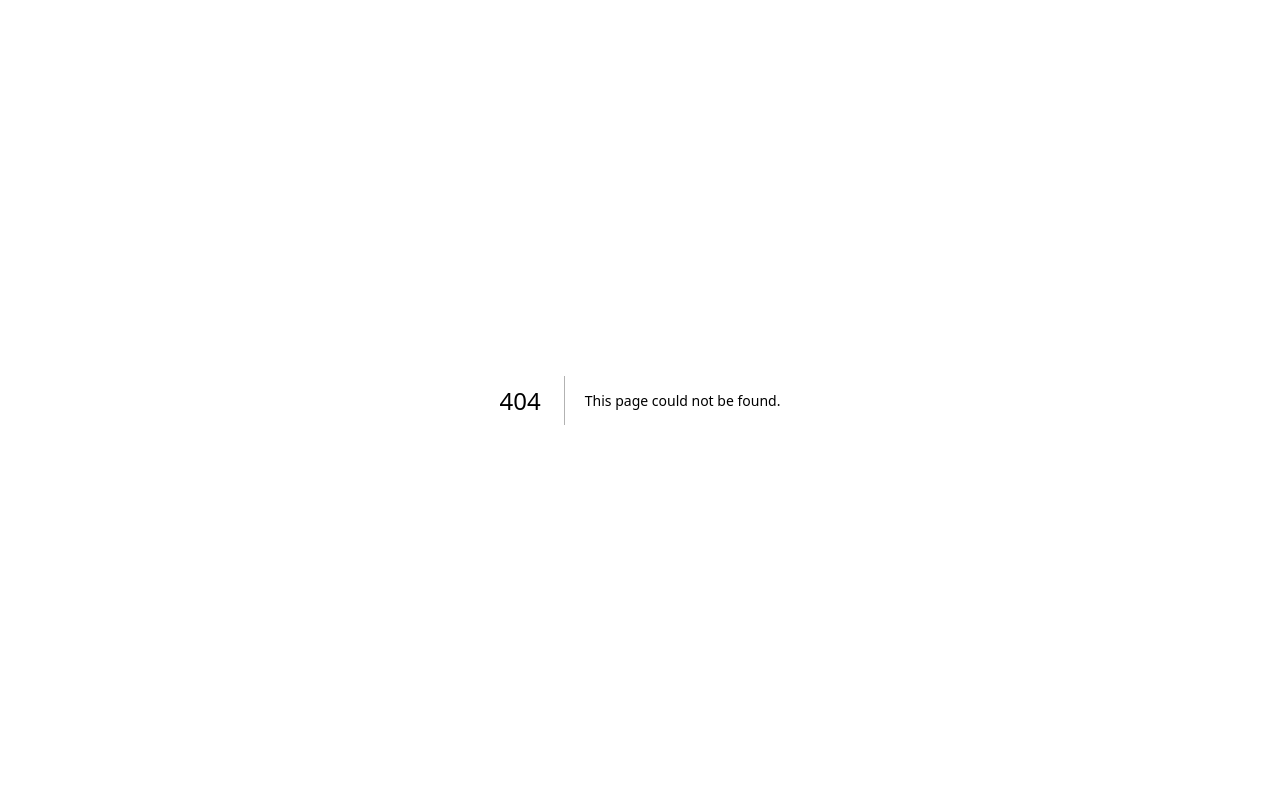
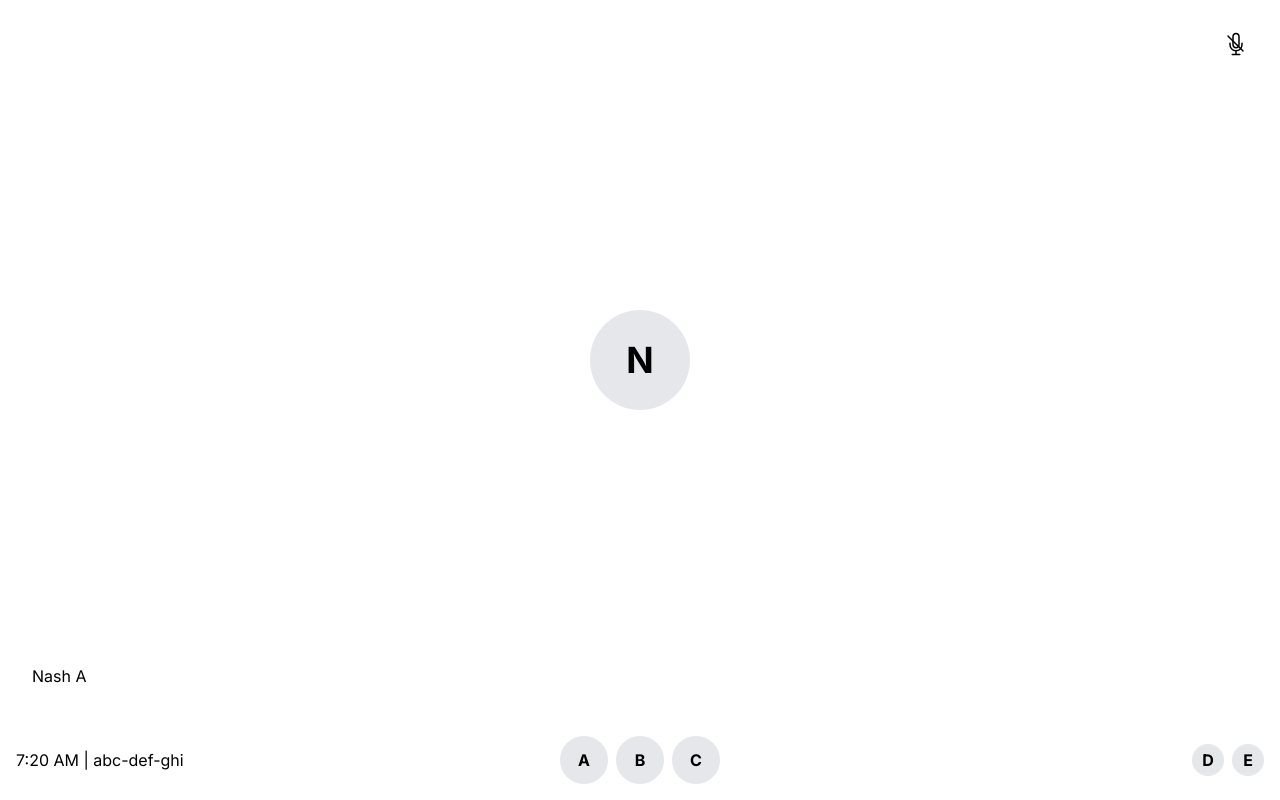
Before and after one commit to flowfree/video-conference, a Next.js app: page /layout1 in a window 1280 px wide. Before the commit this address had no page. Built offline with nearby package versions, Linux system fonts and the light colour scheme.

Commit message:
Basic layout for 1 participant

```diff
--- /dev/null
+++ b/src/app/components/index.ts
@@ -0,0 +1 @@
+export * from './microphone-slash-icons'
--- /dev/null
+++ b/src/app/components/microphone-slash-icons.tsx
@@ -0,0 +1,23 @@
+export function MicrophoneSlashIcon() {
+  return (
+    <svg
+      xmlns='http://www.w3.org/2000/svg'
+      fill='none'
+      strokeWidth={1.5}
+      viewBox='0 0 24 24'
+      stroke='currentColor'
+      className='w-6 h-6'
+    >
+      <path
+        strokeLinecap='round'
+        strokeLinejoin='round'
+        d='M19 19L17.591 17.591L5.409 5.409L4 4'
+      />
+      <path
+        strokeLinecap='round'
+        strokeLinejoin='round'
+        d='M12 18.75C13.5913 18.75 15.1174 18.1179 16.2426 16.9926C17.3679 15.8674 18 14.3413 18 12.75V11.25M12 18.75C10.4087 18.75 8.88258 18.1179 7.75736 16.9926C6.63214 15.8674 6 14.3413 6 12.75V11.25M12 18.75V22.5M8.25 22.5H15.75M12 15.75C11.2044 15.75 10.4413 15.4339 9.87868 14.8713C9.31607 14.3087 9 13.5456 9 12.75V4.5C9 3.70435 9.31607 2.94129 9.87868 2.37868C10.4413 1.81607 11.2044 1.5 12 1.5C12.7956 1.5 13.5587 1.81607 14.1213 2.37868C14.6839 2.94129 15 3.70435 15 4.5V12.75C15 13.5456 14.6839 14.3087 14.1213 14.8713C13.5587 15.4339 12.7956 15.75 12 15.75Z'
+      />
+    </svg>
+  )
+}
--- a/src/app/layout.tsx
+++ b/src/app/layout.tsx
@@ -16,7 +16,9 @@ export default function RootLayout({
 }) {
   return (
     <html lang="en">
-      <body className={inter.className}>{children}</body>
+      <body className={inter.className + ' h-screen antialiased'}>
+        {children}
+      </body>
     </html>
   )
 }
--- /dev/null
+++ b/src/app/layout1/page.tsx
@@ -0,0 +1,46 @@
+'use client'
+
+import { MicrophoneSlashIcon } from "@/app/components"
+
+export default function Page() {
+  return (
+    <div className="w-full h-full flex flex-col">
+      <div className="grow relative flex items-center justify-center">
+        <div className="w-[100px] h-[100px] flex items-center justify-center rounded-full bg-gray-200 text-4xl font-bold">
+          N
+        </div>
+        <div className="absolute top-8 right-8">
+          <MicrophoneSlashIcon />
+        </div>
+        <div className="absolute bottom-8 left-8">
+          Nash A
+        </div>
+      </div>
+
+      <div className="p-4 flex flex-row gap-4 items-center">
+        <div className="basis-1/3">
+          7:20 AM | abc-def-ghi
+        </div>
+        <div className="basis-1/3 flex flex-row gap-2 justify-center">
+          <button className="w-[48px] h-[48px] rounded-full bg-gray-200 font-bold">
+            A
+          </button>
+          <button className="w-[48px] h-[48px] rounded-full bg-gray-200 font-bold">
+            B
+          </button>
+          <button className="w-[48px] h-[48px] rounded-full bg-gray-200 font-bold">
+            C
+          </button>
+        </div>
+        <div className="basis-1/3 flex flex-row gap-2 justify-end">
+          <button className="w-[32px] h-[32px] rounded-full bg-gray-200 font-bold">
+            D
+          </button>
+          <button className="w-[32px] h-[32px] rounded-full bg-gray-200 font-bold">
+            E
+          </button>
+        </div>
+      </div>
+    </div>
+  )
+}
--- a/src/app/page.tsx
+++ b/src/app/page.tsx
@@ -2,7 +2,7 @@ import Image from 'next/image'
 
 export default function Home() {
   return (
-    <h1>
+    <h1 className="text-3xl font-bold tracking-tight">
       Hello World!
     </h1>
   )
```
Also changed, not shown: package.json (+6 -5 lines), 1 other file (tests, documents, lock files or other folders).
